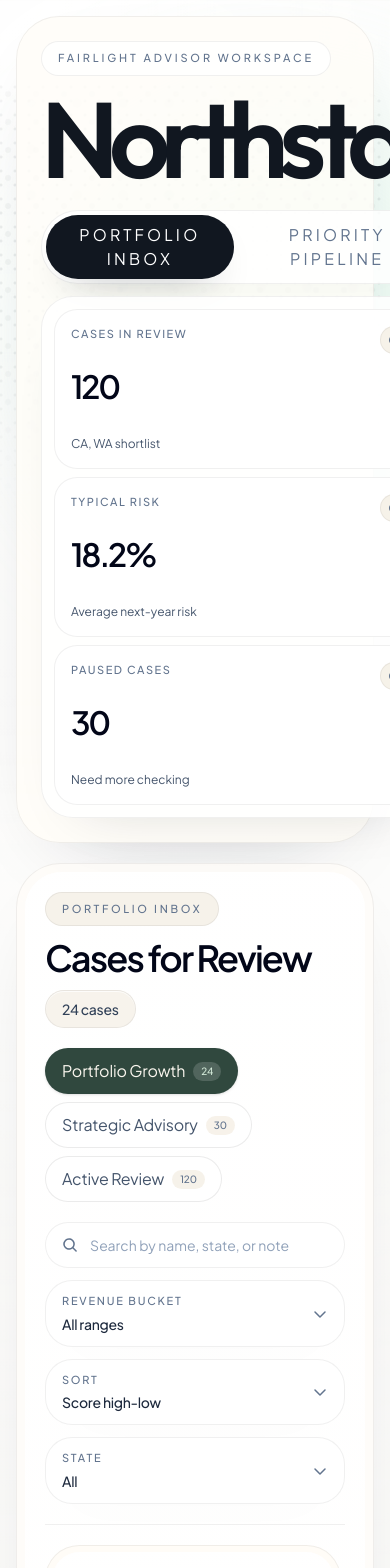
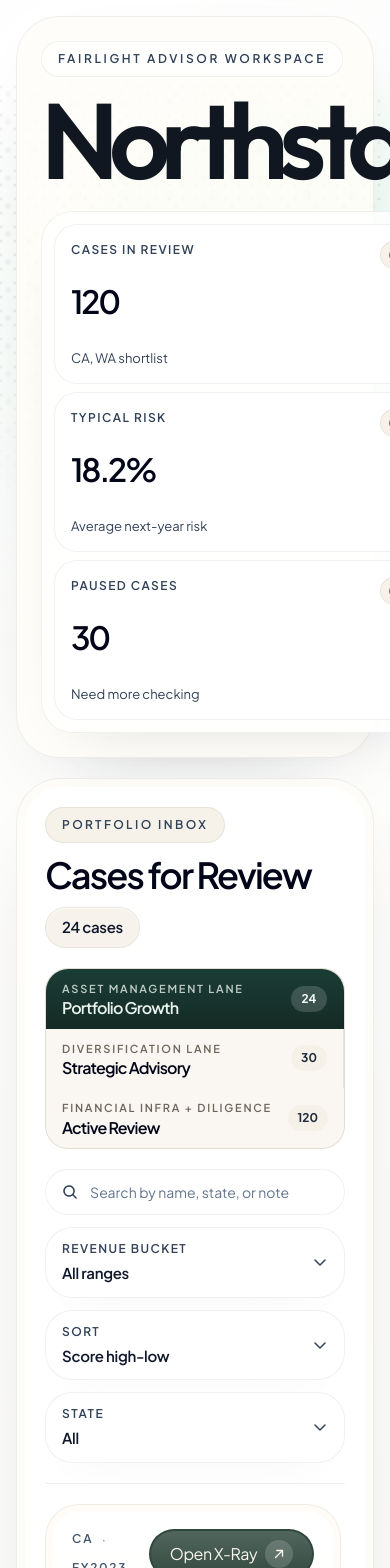
Before and after one commit to Saurav-Kanegaonkar/Aggie-Hackathon-UC-Davis-MSBA-2026, a React (Vite) app in the folder fairlight-advisor/: page / in a window 390 px wide. Shown: the top 1568 px of the page. Built offline with nearby package versions, Linux system fonts and the light colour scheme.

Commit message:
Remove pipeline shell and improve inbox readability

```diff
--- a/fairlight-advisor/src/App.tsx
+++ b/fairlight-advisor/src/App.tsx
@@ -4,12 +4,10 @@ import { startTransition, useDeferredValue, useEffect, useMemo, useState } from
 
 import { DecisionLab } from "./components/DecisionLab";
 import { PortfolioInbox } from "./components/PortfolioInbox";
-import { PriorityPipeline } from "./components/PriorityPipeline";
 import { getInboxCopy, primeNorthstarScores } from "./lib/advisorLanguage";
-import type { AdvisorDataset, OrganizationRecord, PriorityPipelineDataset } from "./types";
+import type { AdvisorDataset, OrganizationRecord } from "./types";
 
 type SortOption = "northstar-desc" | "northstar-asc" | "name-asc";
-type WorkspaceMode = "portfolio" | "pipeline";
 const SIZE_BUCKET_ORDER: Record<string, number> = {
   "<500K": 0,
   "500K-2M": 1,
@@ -19,10 +17,8 @@ const SIZE_BUCKET_ORDER: Record<string, number> = {
 
 export default function App() {
   const [advisorDataset, setAdvisorDataset] = useState<AdvisorDataset | null>(null);
-  const [priorityPipelineDataset, setPriorityPipelineDataset] = useState<PriorityPipelineDataset | null>(null);
   const [loadError, setLoadError] = useState<string | null>(null);
   const [selectedId, setSelectedId] = useState<string | null>(null);
-  const [activeWorkspace, setActiveWorkspace] = useState<WorkspaceMode>("portfolio");
   const [sortOption, setSortOption] = useState<SortOption>("northstar-desc");
   const [sizeBucketFilter, setSizeBucketFilter] = useState<string>("All");
   const [stateFilter, setStateFilter] = useState<string>("All");
@@ -34,26 +30,16 @@ export default function App() {
 
     async function loadDataset() {
       try {
-        const [advisorModule, pipelineModule] = await Promise.all([
-          import("./data/fairlight-advisor.json"),
-          import("./data/priority-pipeline.json"),
-        ]);
+        const advisorModule = await import("./data/fairlight-advisor.json");
         if (isMounted) {
           const dataset = advisorModule.default as AdvisorDataset;
-          const pipelineDataset = pipelineModule.default as PriorityPipelineDataset;
           primeNorthstarScores(dataset.organizations);
           if (typeof window !== "undefined") {
             const params = new URLSearchParams(window.location.search);
             const requestedOrganization = params.get("org");
-            const requestedView = params.get("view");
-
-            if (requestedView === "pipeline") {
-              setActiveWorkspace("pipeline");
-            }
 
             if (requestedOrganization === "first" && dataset.organizations[0]) {
               setSelectedId(dataset.organizations[0].id);
-              setActiveWorkspace("portfolio");
             } else if (requestedOrganization) {
               const matchedOrganization = dataset.organizations.find(
                 (organization) => organization.id === requestedOrganization,
@@ -61,13 +47,11 @@ export default function App() {
 
               if (matchedOrganization) {
                 setSelectedId(matchedOrganization.id);
-                setActiveWorkspace("portfolio");
               }
             }
           }
 
           setAdvisorDataset(dataset);
-          setPriorityPipelineDataset(pipelineDataset);
         }
       } catch (error) {
         if (isMounted) {
@@ -133,13 +117,6 @@ export default function App() {
     });
   };
 
-  const handleWorkspaceChange = (workspace: WorkspaceMode) => {
-    startTransition(() => {
-      setSelectedId(null);
-      setActiveWorkspace(workspace);
-    });
-  };
-
   const handleReturnToPortfolio = () => {
     startTransition(() => {
       setSelectedId(null);
@@ -150,7 +127,7 @@ export default function App() {
     return (
       <main className="flex min-h-[100dvh] items-center justify-center px-4 text-slate-900">
         <section className="w-full max-w-2xl rounded-[2.5rem] border border-black/6 bg-[rgba(255,253,248,0.88)] p-8 shadow-[0_36px_90px_-48px_rgba(15,23,42,0.32)]">
-          <p className="text-[11px] font-medium uppercase tracking-[0.26em] text-slate-400">Load error</p>
+          <p className="text-[12px] font-semibold uppercase tracking-[0.22em] text-slate-600">Load error</p>
           <h1 className="mt-5 text-5xl font-semibold tracking-[-0.07em] text-slate-950">Northstar</h1>
           <p className="mt-4 max-w-xl text-base leading-relaxed text-slate-600">
             The advisor workspace could not load its portfolio data. Refresh after regenerating the app dataset.
@@ -163,7 +140,7 @@ export default function App() {
     );
   }
 
-  if (!advisorDataset || !priorityPipelineDataset) {
+  if (!advisorDataset) {
     return (
       <main className="min-h-[100dvh] px-4 py-4 text-slate-900 sm:px-6 lg:px-8">
         <div className="mx-auto flex min-h-[100dvh] w-full max-w-[1500px] flex-col gap-5">
@@ -223,7 +200,7 @@ export default function App() {
             <header className="rounded-[2.7rem] border border-black/6 bg-[rgba(255,253,248,0.78)] p-6 shadow-[0_30px_90px_-52px_rgba(15,23,42,0.28)]">
               <div className="grid gap-6 xl:grid-cols-[1fr_auto]">
                 <div className="space-y-4">
-                  <div className="inline-flex items-center rounded-full border border-black/6 bg-white/80 px-4 py-2 text-[11px] font-medium uppercase tracking-[0.26em] text-slate-500 shadow-[0_18px_40px_-28px_rgba(15,23,42,0.18)]">
+                  <div className="inline-flex items-center rounded-full border border-black/6 bg-white/80 px-4 py-2 text-[12px] font-semibold uppercase tracking-[0.22em] text-slate-700 shadow-[0_18px_40px_-28px_rgba(15,23,42,0.18)]">
                     Fairlight advisor workspace
                   </div>
                   <h1 className="northstar-display text-[6.7rem] font-[600] leading-[0.88] tracking-[-0.09em] text-[#111720] [text-wrap:balance] md:text-[8.8rem]">
@@ -232,11 +209,6 @@ export default function App() {
                 </div>
 
                 <div className="flex flex-col items-stretch gap-3 xl:items-end">
-                  <WorkspaceSwitch
-                    activeWorkspace={activeWorkspace}
-                    onChange={handleWorkspaceChange}
-                  />
-                  {activeWorkspace === "portfolio" ? (
                   <SummaryStrip
                     items={[
                       {
@@ -262,34 +234,6 @@ export default function App() {
                       },
                     ]}
                   />
-                  ) : (
-                    <SummaryStrip
-                      items={[
-                        {
-                          id: "matched",
-                          label: "Matched",
-                          value: String(priorityPipelineDataset.totalMatched),
-                          detail: "from 60K orgs reviewed",
-                          explanation: "Organizations that passed the current screen.",
-                        },
-                        {
-                          id: "range",
-                          label: "Revenue range",
-                          value: "$10M-$75M",
-                          detail: "target AUM tier",
-                          explanation: "Focused on the size range where Fairlight can move fast.",
-                          valueClassName: "text-[1.2rem] tracking-[-0.04em] md:text-[1.28rem]",
-                        },
-                        {
-                          id: "showing",
-                          label: "Showing",
-                          value: `Top ${priorityPipelineDataset.organizations.length}`,
-                          detail: "by opportunity score",
-                          explanation: "The table below is the ranked shortlist.",
-                        },
-                      ]}
-                    />
-                  )}
                 </div>
               </div>
             </header>
@@ -315,11 +259,7 @@ export default function App() {
                 </div>
               </motion.section>
             ) : (
-              <section
-                key={activeWorkspace === "portfolio" ? "portfolio-gallery" : "priority-pipeline"}
-                className="mt-5 flex flex-1"
-              >
-                {activeWorkspace === "portfolio" ? (
+              <section key="portfolio-gallery" className="mt-5 flex flex-1">
                 <PortfolioInbox
                   organizations={visibleOrganizations}
                   selectedId={selectedId}
@@ -336,63 +276,12 @@ export default function App() {
                   stateOptions={stateOptions}
                   layoutMode="gallery"
                 />
-                ) : (
-                  <PriorityPipeline data={priorityPipelineDataset} />
-                )}
               </section>
             )}
           </AnimatePresence>
 
         </div>
       </main>
-  );
-}
-
-function WorkspaceSwitch({
-  activeWorkspace,
-  onChange,
-}: {
-  activeWorkspace: WorkspaceMode;
-  onChange: (workspace: WorkspaceMode) => void;
-}) {
-  return (
-    <div className="inline-flex items-center gap-2 rounded-full border border-black/6 bg-white/84 p-1 shadow-[0_20px_46px_-34px_rgba(15,23,42,0.2)]">
-      <WorkspaceButton
-        active={activeWorkspace === "portfolio"}
-        label="Portfolio inbox"
-        onClick={() => onChange("portfolio")}
-      />
-      <WorkspaceButton
-        active={activeWorkspace === "pipeline"}
-        label="Priority pipeline"
-        onClick={() => onChange("pipeline")}
-      />
-    </div>
-  );
-}
-
-function WorkspaceButton({
-  active,
-  label,
-  onClick,
-}: {
-  active: boolean;
-  label: string;
-  onClick: () => void;
-}) {
-  return (
-    <button
-      type="button"
-      onClick={onClick}
-      aria-pressed={active}
-      className={`rounded-full px-4 py-2 text-[11px] font-medium uppercase tracking-[0.2em] transition-colors ${
-        active
-          ? "bg-[#111720] text-white shadow-[0_18px_40px_-24px_rgba(17,23,32,0.46)]"
-          : "bg-transparent text-slate-500 hover:bg-[rgba(246,241,232,0.85)] hover:text-slate-800"
-      }`}
-    >
-      {label}
-    </button>
   );
 }
 
@@ -437,23 +326,23 @@ function SummaryStrip({
               >
                 <div className="absolute inset-0 flex flex-col rounded-[1.45rem] border border-black/6 bg-[rgba(255,255,255,0.82)] px-4 py-4 shadow-[inset_0_1px_0_rgba(255,255,255,0.85)] [backface-visibility:hidden] transition-[box-shadow,border-color] duration-200 ease-out group-hover:shadow-[0_18px_36px_-28px_rgba(15,23,42,0.16)]">
                   <div className="flex items-start justify-between gap-3">
-                    <p className="text-[11px] font-medium uppercase tracking-[0.14em] text-slate-500">{item.label}</p>
+                    <p className="text-[12px] font-semibold uppercase tracking-[0.12em] text-slate-700">{item.label}</p>
                     <span className="inline-flex h-7 w-7 shrink-0 items-center justify-center rounded-full border border-black/6 bg-[rgba(246,241,232,0.92)] text-slate-500">
                       <Info size={12} weight="bold" />
                     </span>
                   </div>
                   <p className={`mt-4 font-semibold leading-none text-slate-950 ${valueClass}`}>{item.value}</p>
-                  <p className="mt-auto pt-3 text-[12px] leading-[1.35] text-slate-600">{item.detail}</p>
+                  <p className="mt-auto pt-3 text-[13px] leading-[1.4] text-slate-700">{item.detail}</p>
                 </div>
 
                 <div className="absolute inset-0 flex flex-col rounded-[1.45rem] border border-black/6 bg-[rgba(248,244,236,0.95)] px-4 py-4 shadow-[inset_0_1px_0_rgba(255,255,255,0.82)] [backface-visibility:hidden] [transform:rotateY(180deg)]">
                   <div className="flex items-start justify-between gap-3">
-                    <p className="text-[11px] font-medium uppercase tracking-[0.14em] text-slate-500">{item.label}</p>
+                    <p className="text-[12px] font-semibold uppercase tracking-[0.12em] text-slate-700">{item.label}</p>
                     <span className="inline-flex h-7 w-7 shrink-0 items-center justify-center rounded-full border border-black/6 bg-white/70 text-slate-500">
                       <Info size={12} weight="bold" />
                     </span>
                   </div>
-                  <p className="mt-4 text-[12px] leading-[1.5] text-slate-700">{item.explanation}</p>
+                  <p className="mt-4 text-[13px] leading-[1.5] text-slate-800">{item.explanation}</p>
                 </div>
               </div>
             </button>
--- a/fairlight-advisor/src/components/OrganizationCard.tsx
+++ b/fairlight-advisor/src/components/OrganizationCard.tsx
@@ -62,11 +62,11 @@ export function OrganizationCard({
         <div className="flex flex-wrap items-start justify-between gap-4">
           <div className="min-w-0 flex-1">
             <div className="flex flex-wrap items-center gap-2">
-              <span className="text-[11px] font-medium uppercase tracking-[0.22em] text-slate-400">
+              <span className="text-[12px] font-semibold uppercase tracking-[0.16em] text-slate-600">
                 {organization.state}
               </span>
-              <span className="text-slate-300">·</span>
-              <span className="text-[11px] font-medium uppercase tracking-[0.18em] text-slate-400">
+              <span className="text-slate-400">·</span>
+              <span className="text-[12px] font-semibold uppercase tracking-[0.14em] text-slate-600">
                 FY{organization.fiscalYear}
               </span>
               {showBucketBadge ? <BucketBadge mode={mode} /> : null}
@@ -103,13 +103,13 @@ export function OrganizationCard({
         </div>
 
         <div className="mt-3 rounded-[1.7rem] border border-black/6 bg-white/82 px-4 py-3 shadow-[inset_0_1px_0_rgba(255,255,255,0.8)]">
-          <p className="text-[11px] font-medium uppercase tracking-[0.18em] text-slate-400">
+          <p className="text-[12px] font-semibold uppercase tracking-[0.12em] text-slate-600">
             {isNdd ? "Diligence note" : "Advisory note"}
           </p>
-          <p className="mt-1.5 text-sm leading-relaxed text-slate-700">{inboxCopy.whyNow}</p>
+          <p className="mt-1.5 text-[15px] leading-relaxed text-slate-800">{inboxCopy.whyNow}</p>
           {mode === "uab" ? (
-            <p className="mt-2 border-t border-black/5 pt-2 text-[11px] leading-relaxed text-slate-400">
-              <span className="font-medium text-slate-500">Unrealized Returns</span> — estimated annual gain if assets earned 5% benchmark yield vs current yield. Formula: (5% − current yield) × net assets.
+            <p className="mt-2 border-t border-black/5 pt-2 text-[12px] leading-relaxed text-slate-600">
+              <span className="font-semibold text-slate-700">Unrealized Returns</span> — estimated annual gain if assets earned 5% benchmark yield vs current yield. Formula: (5% − current yield) × net assets.
             </p>
           ) : null}
         </div>
@@ -191,11 +191,11 @@ function MetricBox({
       aria-label={description ? `${label}: ${value}. ${description}` : undefined}
       tabIndex={description ? 0 : undefined}
     >
-      <p className={`text-[11px] font-medium uppercase tracking-[0.14em] ${toneClass.label}`}>{label}</p>
+      <p className={`text-[12px] font-semibold uppercase tracking-[0.12em] ${toneClass.label}`}>{label}</p>
       <p className={`mt-1.5 text-[1.3rem] font-bold leading-tight tracking-[-0.03em] ${toneClass.value}`}>
         {value}
       </p>
-      {subtext ? <p className={`text-[10px] ${toneClass.label}`}>{subtext}</p> : null}
+      {subtext ? <p className={`text-[11px] font-medium ${toneClass.label}`}>{subtext}</p> : null}
     </div>
   );
 }
@@ -211,9 +211,9 @@ function HeroMetricBox({
 }) {
   return (
     <div className="flex h-[5.5rem] flex-col justify-center rounded-[1.55rem] border border-black/6 bg-white/92 px-4 py-3 text-left shadow-[inset_0_1px_0_rgba(255,255,255,0.9)]">
-      <p className="text-[10px] font-medium uppercase tracking-[0.18em] text-slate-900">{label}</p>
+      <p className="text-[11px] font-semibold uppercase tracking-[0.16em] text-slate-700">{label}</p>
       <p className="mt-1 text-[1.4rem] font-bold leading-none tracking-[-0.04em] text-slate-950">{value}</p>
-      <p className="mt-1 text-[11px] text-slate-500">{caption}</p>
+      <p className="mt-1 text-[12px] text-slate-700">{caption}</p>
     </div>
   );
 }
@@ -234,13 +234,13 @@ function SweetSpotHeroBox({ organization }: { organization: OrganizationRecord }
           : "border-amber-900/10 bg-[rgba(247,239,221,0.96)]"
       }`}
     >
-      <p className={`text-[10px] font-medium uppercase tracking-[0.18em] ${inSweetSpot ? "text-[#0f2e22]" : "text-[#3d2800]"}`}>
+      <p className={`text-[11px] font-semibold uppercase tracking-[0.16em] ${inSweetSpot ? "text-[#0f2e22]" : "text-[#3d2800]"}`}>
         Sweet Spot
       </p>
       <p className={`mt-1 text-[1.1rem] font-bold leading-tight tracking-[-0.03em] ${inSweetSpot ? "text-[#1f392f]" : "text-[#5e4718]"}`}>
         {inSweetSpot ? "In range ($1M–$20M)" : "Outside range"}
       </p>
-      <p className={`mt-0.5 text-[11px] ${inSweetSpot ? "text-[#46695b]" : "text-[#8c6b2f]"}`}>
+      <p className={`mt-0.5 text-[12px] font-medium ${inSweetSpot ? "text-[#355548]" : "text-[#7a5920]"}`}>
         Infra gap: {gapLabel}
       </p>
     </div>
@@ -256,7 +256,7 @@ function NddHeroBox({ organization }: { organization: OrganizationRecord }) {
 
   return (
     <div className="flex h-[5.5rem] flex-col justify-center rounded-[1.55rem] border border-black/6 bg-[rgba(240,238,234,0.92)] px-4 py-3">
-      <p className="text-[10px] font-medium uppercase tracking-[0.18em] text-slate-400">Data Gaps</p>
+      <p className="text-[11px] font-semibold uppercase tracking-[0.16em] text-slate-600">Data Gaps</p>
       <div className="mt-1.5 flex items-center gap-1">
         {Array.from({ length: maxScore }).map((_, index) => (
           <div
@@ -265,7 +265,7 @@ function NddHeroBox({ organization }: { organization: OrganizationRecord }) {
           />
         ))}
       </div>
-      <p className="mt-1 text-[11px] text-slate-500">{label}</p>
+      <p className="mt-1 text-[12px] font-medium text-slate-700">{label}</p>
     </div>
   );
 }
--- a/fairlight-advisor/src/components/PortfolioInbox.tsx
+++ b/fairlight-advisor/src/components/PortfolioInbox.tsx
@@ -28,22 +28,22 @@ const REVENUE_BUCKET_ORDER = ["All", "<500K", "500K-2M", "2M-10M", ">10M"] as co
 const TAB_CONFIGS: Array<{
   id: BucketTab;
   label: string;
-  description: string;
+  eyebrow: string;
 }> = [
   {
     id: "uab",
     label: "Portfolio Growth",
-    description: "Underinvested asset bases — investment management pitch",
+    eyebrow: "Asset management lane",
   },
   {
     id: "rcr",
     label: "Strategic Advisory",
-    description: "Revenue concentration risk — diversification advisory pitch",
+    eyebrow: "Diversification lane",
   },
   {
     id: "all",
     label: "Active Review",
-    description: "Full shortlist including WFF and NDD cases",
+    eyebrow: "Financial infra + diligence",
   },
 ];
 
@@ -140,7 +140,7 @@ export function PortfolioInbox({
 
         <div className="space-y-5 border-b border-black/6 pb-5">
           <div className="space-y-3">
-            <div className="inline-flex items-center rounded-full border border-black/6 bg-[rgba(246,241,232,0.9)] px-4 py-2 text-[11px] font-medium uppercase tracking-[0.24em] text-slate-500">
+            <div className="inline-flex items-center rounded-full border border-black/6 bg-[rgba(246,241,232,0.9)] px-4 py-2 text-[12px] font-semibold uppercase tracking-[0.2em] text-slate-700">
               Portfolio Inbox
             </div>
             <div className="flex flex-wrap items-end gap-3">
@@ -151,13 +151,13 @@ export function PortfolioInbox({
               >
                 Cases for Review
               </h2>
-              <div className="inline-flex items-center rounded-full border border-black/6 bg-[rgba(246,241,232,0.82)] px-4 py-2 text-sm font-medium tracking-[-0.02em] text-slate-700 shadow-[inset_0_1px_0_rgba(255,255,255,0.72)]">
+              <div className="inline-flex items-center rounded-full border border-black/6 bg-[rgba(246,241,232,0.82)] px-4 py-2 text-[15px] font-semibold tracking-[-0.02em] text-slate-900 shadow-[inset_0_1px_0_rgba(255,255,255,0.72)]">
                 {tabFilteredOrganizations.length} cases
               </div>
             </div>
           </div>
 
-          <div className="flex flex-wrap gap-2">
+          <nav className="grid overflow-hidden rounded-[1.45rem] border border-black/8 bg-[rgba(245,239,231,0.92)] md:grid-cols-3">
             {TAB_CONFIGS.map((tab) => {
               const count = tab.id === "uab" ? uabCount : tab.id === "rcr" ? rcrCount : organizations.length;
               const active = bucketTab === tab.id;
@@ -167,27 +167,43 @@ export function PortfolioInbox({
                   key={tab.id}
                   type="button"
                   onClick={() => setBucketTab(tab.id)}
-                  title={tab.description}
-                  className={`inline-flex items-center gap-2 rounded-full border px-4 py-2.5 text-[12px] font-semibold tracking-[-0.01em] transition-colors duration-150 ${
+                  className={`cursor-pointer border-r border-black/8 px-4 py-3 text-left last:border-r-0 ${
                     active
-                      ? "border-[#30483e]/16 bg-[#30483e] text-[#faf6ee] shadow-sm"
-                      : "border-black/8 bg-white/80 text-slate-600 hover:border-black/12 hover:text-slate-900"
+                      ? "bg-[linear-gradient(180deg,rgba(22,57,49,0.98),rgba(16,38,33,0.98))] text-white"
+                      : "bg-[rgba(255,255,255,0.46)] text-slate-700 hover:bg-white/80"
+                  }`}
+                >
+                  <div className="flex items-center justify-between gap-3">
+                    <div>
+                      <p
+                        className={`text-[11px] font-semibold uppercase tracking-[0.16em] ${
+                          active ? "text-[rgba(239,247,242,0.78)]" : "text-[#6d665b]"
+                        }`}
+                      >
+                        {tab.eyebrow}
+                      </p>
+                      <p
+                        className={`mt-0.5 text-[1rem] font-semibold leading-[1.08] tracking-[-0.05em] [text-wrap:balance] ${
+                          active ? "text-[rgba(239,247,242,0.98)]" : "text-slate-950"
                         }`}
                       >
                         {tab.label}
+                      </p>
+                    </div>
                     <span
-                    className={`rounded-full px-2 py-0.5 text-[10px] font-medium ${
+                      className={`inline-flex min-w-[2.25rem] items-center justify-center rounded-full px-2.5 py-1 text-[12px] font-bold ${
                         active
-                        ? "bg-white/16 text-[#d4ead9]"
-                        : "bg-[rgba(246,241,232,0.9)] text-slate-500"
+                          ? "bg-white/16 text-[#f3faf5]"
+                          : "bg-[rgba(246,241,232,0.95)] text-slate-800"
                       }`}
                     >
                       {count}
                     </span>
+                  </div>
                 </button>
               );
             })}
-          </div>
+          </nav>
 
           <div
             ref={toolbarRef}
@@ -201,13 +217,13 @@ export function PortfolioInbox({
                   : "md:grid-cols-2 xl:grid-cols-[minmax(0,1.3fr)_minmax(220px,0.42fr)_repeat(2,minmax(160px,0.3fr))]"
             }`}
           >
-            <label className="flex items-center gap-3 rounded-[1.7rem] border border-black/6 bg-white/88 px-4 py-3 text-sm text-slate-500 shadow-[inset_0_1px_0_rgba(255,255,255,0.8)]">
+            <label className="flex items-center gap-3 rounded-[1.7rem] border border-black/6 bg-white/88 px-4 py-3 text-sm text-slate-700 shadow-[inset_0_1px_0_rgba(255,255,255,0.8)]">
               <MagnifyingGlass size={18} weight="bold" />
               <input
                 value={searchQuery}
                 onChange={(event) => onSearchQueryChange(event.target.value)}
                 placeholder="Search by name, state, or note"
-                className="w-full border-none bg-transparent text-sm text-slate-800 outline-none placeholder:text-slate-400"
+                className="w-full border-none bg-transparent text-[15px] text-slate-900 outline-none placeholder:text-slate-500"
               />
             </label>
 
@@ -267,7 +283,7 @@ export function PortfolioInbox({
           </div>
 
           {!isGallery && hiddenCount > 0 ? (
-            <p className="text-xs leading-relaxed text-slate-500">
+            <p className="text-sm leading-relaxed text-slate-700">
               {displayedOrganizations.length} shown · {hiddenCount} more match this view.
             </p>
           ) : null}
@@ -289,7 +305,7 @@ export function PortfolioInbox({
               ))}
             </div>
           ) : (
-            <div className="flex h-full min-h-[20rem] items-center justify-center rounded-[2rem] border border-dashed border-black/10 bg-white/75 px-6 text-center text-sm leading-relaxed text-slate-500">
+            <div className="flex h-full min-h-[20rem] items-center justify-center rounded-[2rem] border border-dashed border-black/10 bg-white/75 px-6 text-center text-base leading-relaxed text-slate-700">
               No cases match these controls. Adjust the search or filters to bring the shortlist back into view.
             </div>
           )}
@@ -323,15 +339,15 @@ function DropdownPill({
         className="flex w-full items-center justify-between gap-3 rounded-[1.7rem] border border-black/6 bg-white/90 px-4 py-3 text-left shadow-[0_18px_44px_-32px_rgba(15,23,42,0.18)] transition-[border-color,box-shadow,background-color] duration-200 ease-out hover:border-black/10 hover:shadow-[0_20px_48px_-34px_rgba(15,23,42,0.2)]"
       >
         <div>
-          <p className="whitespace-nowrap text-[11px] font-medium uppercase tracking-[0.16em] text-slate-500">
+          <p className="whitespace-nowrap text-[12px] font-semibold uppercase tracking-[0.12em] text-slate-700">
             {buttonLabel}
           </p>
-          <p className="mt-1 text-sm font-medium tracking-[-0.02em] text-slate-800">{value}</p>
+          <p className="mt-1 text-[15px] font-semibold tracking-[-0.02em] text-slate-900">{value}</p>
         </div>
         <CaretDown
           size={16}
           weight="bold"
-          className={`shrink-0 text-slate-500 transition-transform duration-200 ${open ? "rotate-180" : ""}`}
+          className={`shrink-0 text-slate-700 transition-transform duration-200 ${open ? "rotate-180" : ""}`}
         />
       </button>
 
```
Also changed, not shown: 1 other file (tests, documents, lock files or other folders). Lines whose indentation alone changed are shown as unchanged.
